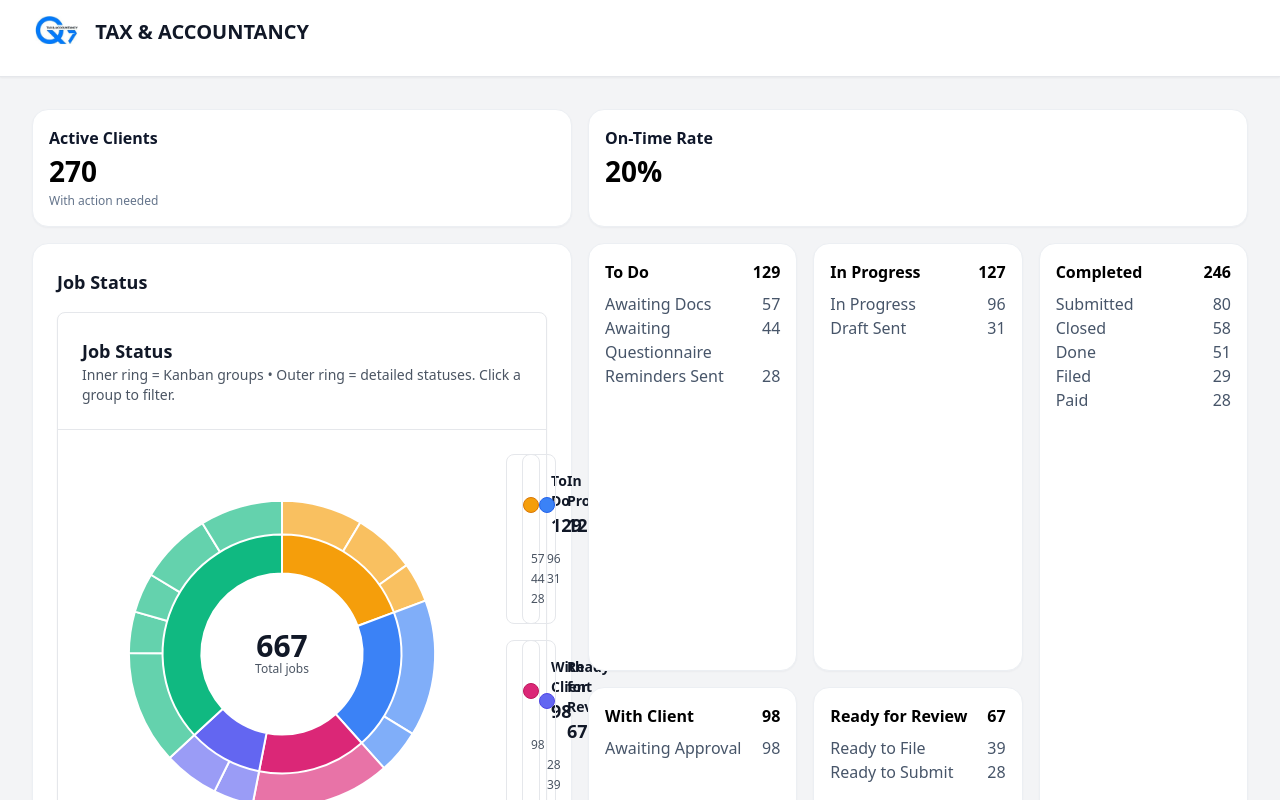
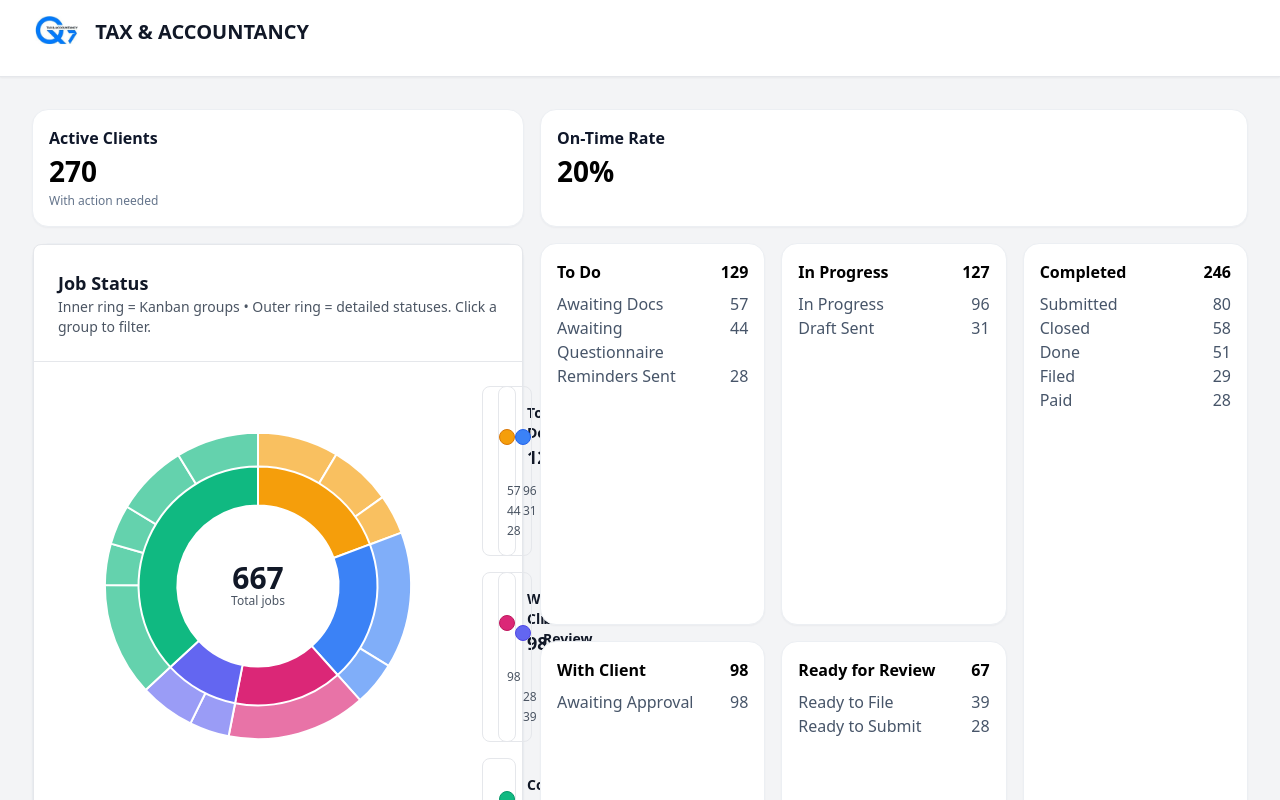
Before and after one commit to pinkbalaclava/Q7, a React (Vite) app: page /dashboard-v2 in a window 1280 px wide. Shown: the top 800 px of the page. Built offline with nearby package versions, Linux system fonts and the light colour scheme.

Commit message:
Delete Job Status header div

```diff
--- a/src/pages/DashboardV2/index.tsx
+++ b/src/pages/DashboardV2/index.tsx
@@ -286,10 +286,7 @@ const DashboardV2: React.FC = () => {
 
             {/* Donut (left, spans two rows) */}
             <section className="card area--donut">
-              <div className="p-6">
-                <h3 className="text-lg font-semibold text-gray-900 mb-4">Job Status</h3>
-                <NestedStatusKanbanChart periods={visiblePeriods} />
-              </div>
+              <NestedStatusKanbanChart periods={visiblePeriods} />
             </section>
 
             {/* Right-side status cards, exact slots */}
```
